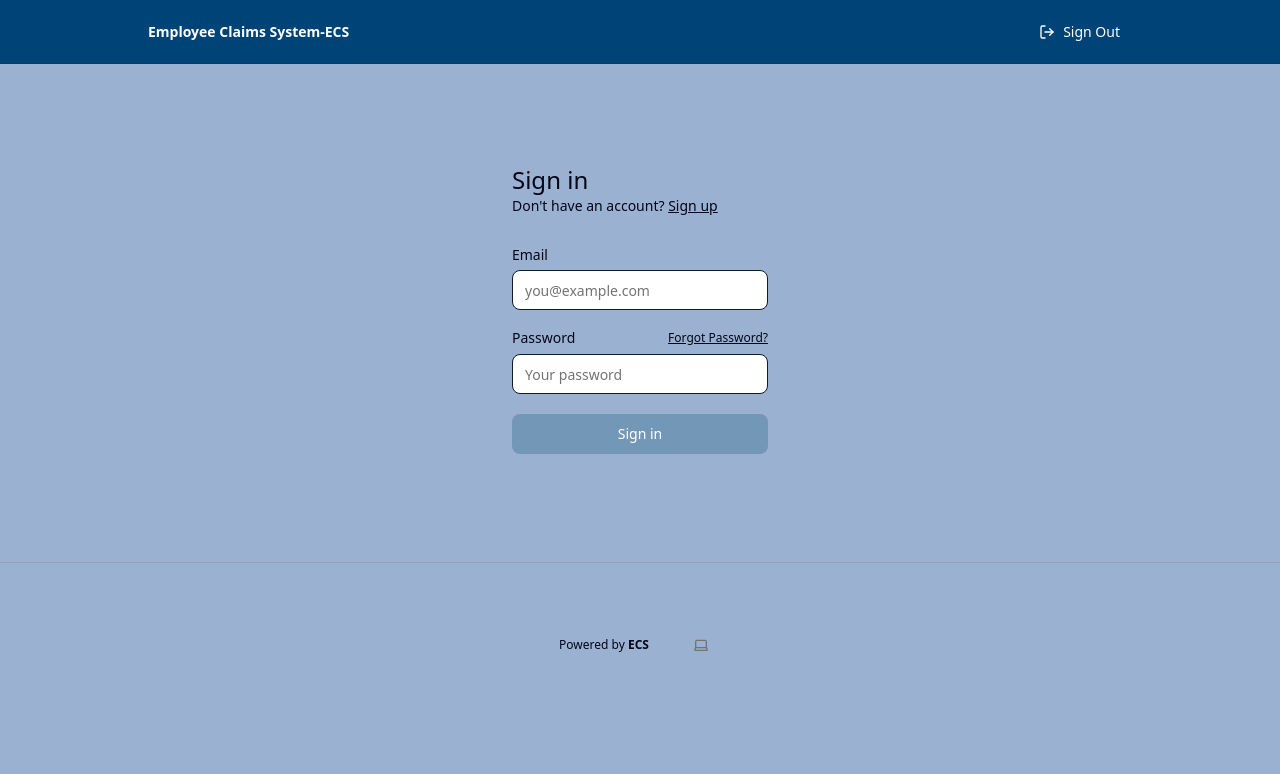
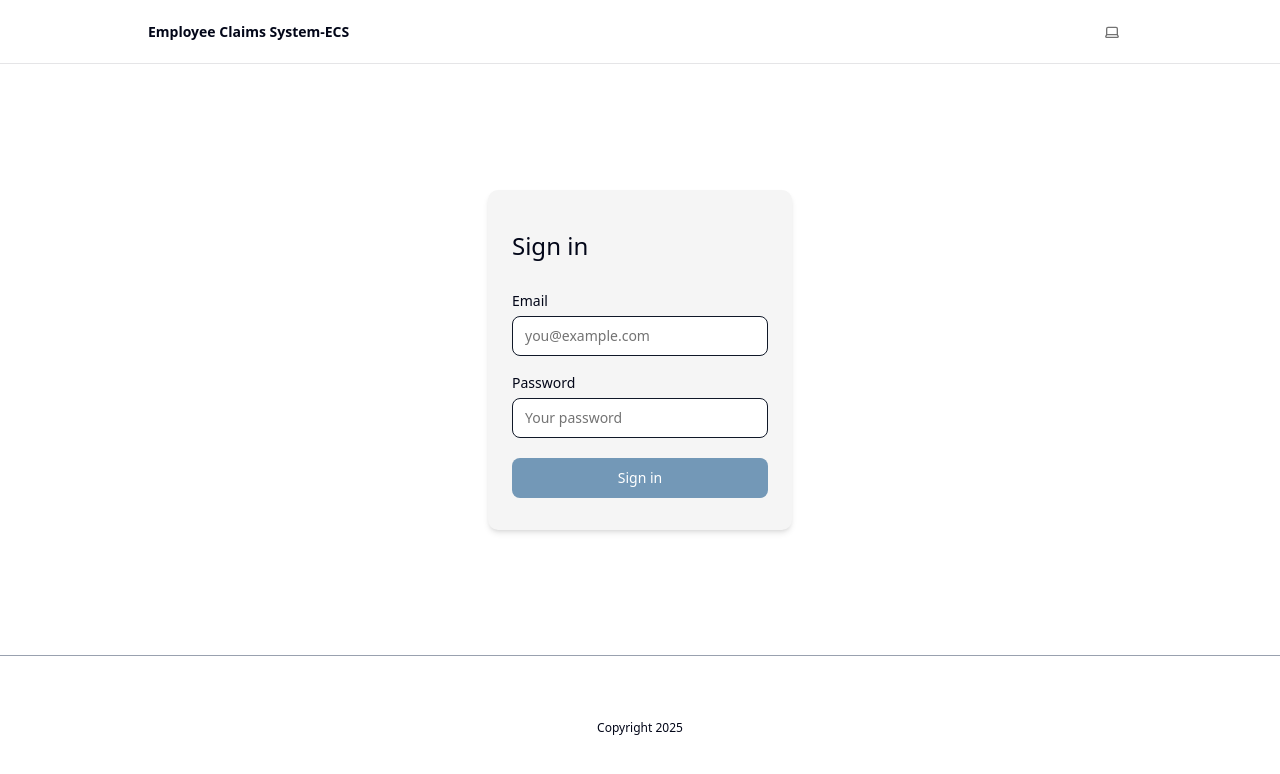
Before and after one commit to SruthyMundakkal/Integrated-Project-3, a Next.js app: page /sign-in in a window 1280 px wide. Shown: the top 774 px of the page. Built offline with nearby package versions, Linux system fonts and the light colour scheme.

Commit message:
adjust root / public and main layout structures and remove forgot password elements of login form

```diff
--- a/app/(public)/layout.tsx
+++ b/app/(public)/layout.tsx
@@ -1,9 +1,18 @@
+import Footer from "@/components/common/Footer";
+import Navbar from "@/components/common/Navbar";
+
 export default async function Layout({
   children,
 }: {
   children: React.ReactNode;
 }) {
   return (
-    <div className="max-w-7xl flex flex-col gap-12 items-start">{children}</div>
+    <>
+      <div className="flex flex-col justify-between min-h-screen">
+        <Navbar />
+        {children}
+        <Footer />
+      </div>
+    </>
   );
 }
--- a/app/(public)/sign-in/page.tsx
+++ b/app/(public)/sign-in/page.tsx
@@ -6,9 +6,14 @@ export default async function LoginPage({
 }: {
   searchParams: Promise<Message>;
 }) {
+  // Resolve the promise at the page level
+  const resolvedParams = await searchParams;
+
   return (
-    <main>
-      <LoginForm searchParams={searchParams} />
+    <main className="flex flex-col p-6 bg-muted rounded-lg shadow-md mx-auto">
+      <div className="mt-4 flex grow flex-col gap-4 md:flex-row">
+          <LoginForm searchParams={resolvedParams} />
+      </div>
     </main>
   );
 }
--- a/app/layout.tsx
+++ b/app/layout.tsx
@@ -1,6 +1,3 @@
-import { SignOutButton } from "@/components/auth/SignOutButton";
-import { ThemeSwitcher } from "@/components/theme-switcher";
-import Link from "next/link";
 import "./globals.css";
 import Providers from "./providers";
 
@@ -10,8 +7,8 @@ const defaultUrl = process.env.VERCEL_URL
 
 export const metadata = {
   metadataBase: new URL(defaultUrl),
-  title: "Next.js and Supabase Starter Kit",
-  description: "The fastest way to build apps with Next.js and Supabase",
+  title: "Employee Claims System - ECS",
+  description: "Employee Dashboard for Claims and User Management",
 };
 
 export default function RootLayout({
@@ -21,39 +18,10 @@ export default function RootLayout({
 }>) {
   return (
     <html lang="en" suppressHydrationWarning>
-      <body className="bg-background text-foreground">
+      <body className="bg-background text-foreground flex flex-col">
         <Providers>
-          <main className="min-h-screen flex flex-col items-center bg-[#9BB1D2]">
-            <div className="flex-1 w-full flex flex-col gap-20 items-center">
-              <nav className="w-full flex justify-center border-b border-b-foreground/10 h-16 bg-[#004477] text-white">
-                <div className="w-full max-w-5xl flex justify-between items-center p-3 px-5 text-sm">
-                  <div className="flex gap-5 items-center font-semibold">
-                    <Link href={"/"}>Employee Claims System-ECS</Link>
-                  </div>
-                  <div className="flex items-center gap-4">
-                    <SignOutButton />
-                  </div>
-                </div>
-              </nav>
-              <div className="flex flex-col gap-20 max-w-7xl p-5">
-                {children}
-              </div>
-
-              <footer className="w-full flex items-center justify-center border-t mx-auto text-center text-xs gap-8 py-16">
-                <p>
-                  Powered by{" "}
-                  <a
-                    href="https://supabase.com/?utm_source=create-next-app&utm_medium=template&utm_term=nextjs"
-                    target="_blank"
-                    className="font-bold hover:underline"
-                    rel="noreferrer"
-                  >
-                    ECS
-                  </a>
-                </p>
-                <ThemeSwitcher />
-              </footer>
-            </div>
+          <main className="flex-grow">
+            {children}
           </main>
         </Providers>
       </body>
--- a/components/auth/LoginForm.tsx
+++ b/components/auth/LoginForm.tsx
@@ -5,30 +5,16 @@ import { SubmitButton } from "@/components/submit-button";
 import { Input } from "@/components/ui/input";
 import { Label } from "@/components/ui/label";
 import { signInAction } from "@/lib/actions";
-import Link from "next/link";
 
-export default async function LoginForm(props: { searchParams: Promise<Message> }) {
-  const searchParams = await props.searchParams;
+export default function LoginForm(props: { searchParams: Message }) {
   return (
     <form className="flex-1 flex flex-col min-w-64">
       <h1 className="text-2xl font-medium">Sign in</h1>
-      <p className="text-sm text-foreground">
-        Don't have an account?{" "}
-        <Link className="text-foreground font-medium underline" href="/sign-up">
-          Sign up
-        </Link>
-      </p>
       <div className="flex flex-col gap-2 [&>input]:mb-3 mt-8">
         <Label htmlFor="email">Email</Label>
         <Input name="email" placeholder="you@example.com" required />
         <div className="flex justify-between items-center">
           <Label htmlFor="password">Password</Label>
-          <Link
-            className="text-xs text-foreground underline"
-            href="/forgot-password"
-          >
-            Forgot Password?
-          </Link>
         </div>
         <Input
           type="password"
@@ -39,7 +25,7 @@ export default async function LoginForm(props: { searchParams: Promise<Message>
         <SubmitButton pendingText="Signing In..." formAction={signInAction}>
           Sign in
         </SubmitButton>
-        <FormMessage message={searchParams} />
+        <FormMessage message={props.searchParams} />
       </div>
     </form>
   );
```
